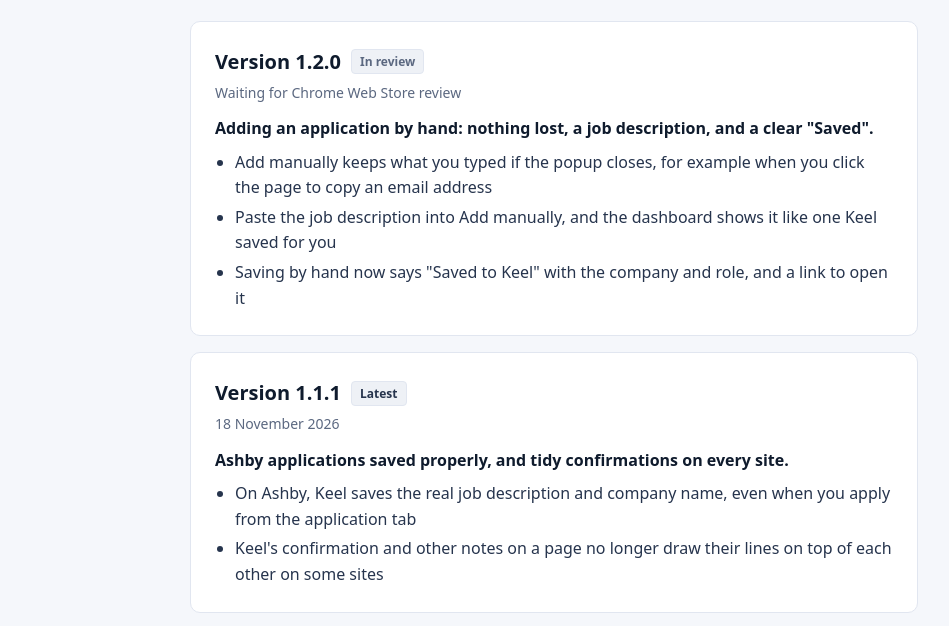
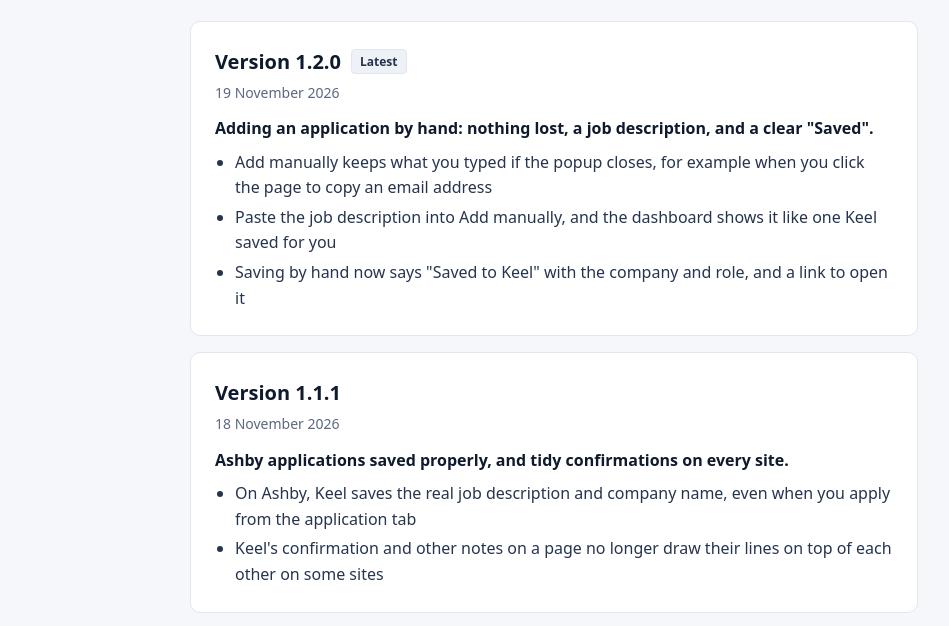
Before and after one commit to ankitsmt211/keel-site, a plain HTML site: page changelog/index.html in a window 1280 px wide. Shown: the part 174-800 px from the top of the page, without its empty margins (86-1035 px from the left). Drawn offline with Linux system fonts and the light colour scheme.

Commit message:
docs(changelog): promote v1.2.0 to Live on marketing site
Homepage images re-shot from the released 1.2.0 build.

Co-Authored-By: Claude Opus 5.5 <noreply@anthropic.com>

```diff
--- a/changelog/index.html
+++ b/changelog/index.html
@@ -18,8 +18,8 @@
 <main class="wrap releases">
   <h1>Release notes</h1>
     <article class="release" id="v1.2.0">
-      <h2>Version 1.2.0 <span class="tag tag-pending">In review</span></h2>
-      <p class="release-meta">Waiting for Chrome Web Store review</p>
+      <h2>Version 1.2.0 <span class="tag">Latest</span></h2>
+      <p class="release-meta">19 November 2026</p>
       <p class="release-headline">Adding an application by hand: nothing lost, a job description, and a clear &quot;Saved&quot;.</p>
       <ul>
         <li>Add manually keeps what you typed if the popup closes, for example when you click the page to copy an email address</li>
@@ -28,7 +28,7 @@
       </ul>
     </article>
     <article class="release" id="v1.1.1">
-      <h2>Version 1.1.1 <span class="tag">Latest</span></h2>
+      <h2>Version 1.1.1</h2>
       <p class="release-meta">18 November 2026</p>
       <p class="release-headline">Ashby applications saved properly, and tidy confirmations on every site.</p>
       <ul>
```
Also changed, not shown: index.html (+1 -1 lines), assets/board-dark.png, assets/board-light.png, assets/popup-dark.png, assets/popup-light.png.
